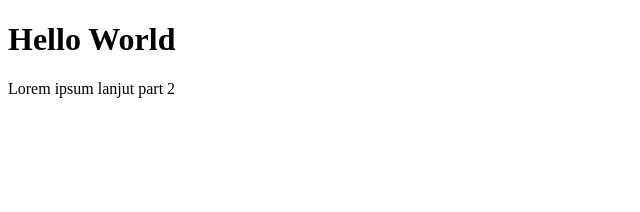
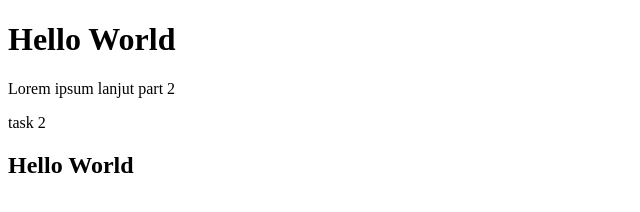
Before and after one commit to fajryalvin12/fgh21-git, a plain HTML site: page index.html in a window 1280 px wide. Shown: the whole page, without its empty margins (0-640 px from the left). Drawn offline with Linux system fonts and the light colour scheme.

Commit message:
add the heading 2

```diff
--- a/index.html
+++ b/index.html
@@ -8,5 +8,7 @@
 <body>
     <h1>Hello World</h1>
     <p>Lorem ipsum lanjut part 2</p>
+    <p>task 2</p>
+    <h2>Hello World</h2>
 </body>
 </html>
```
